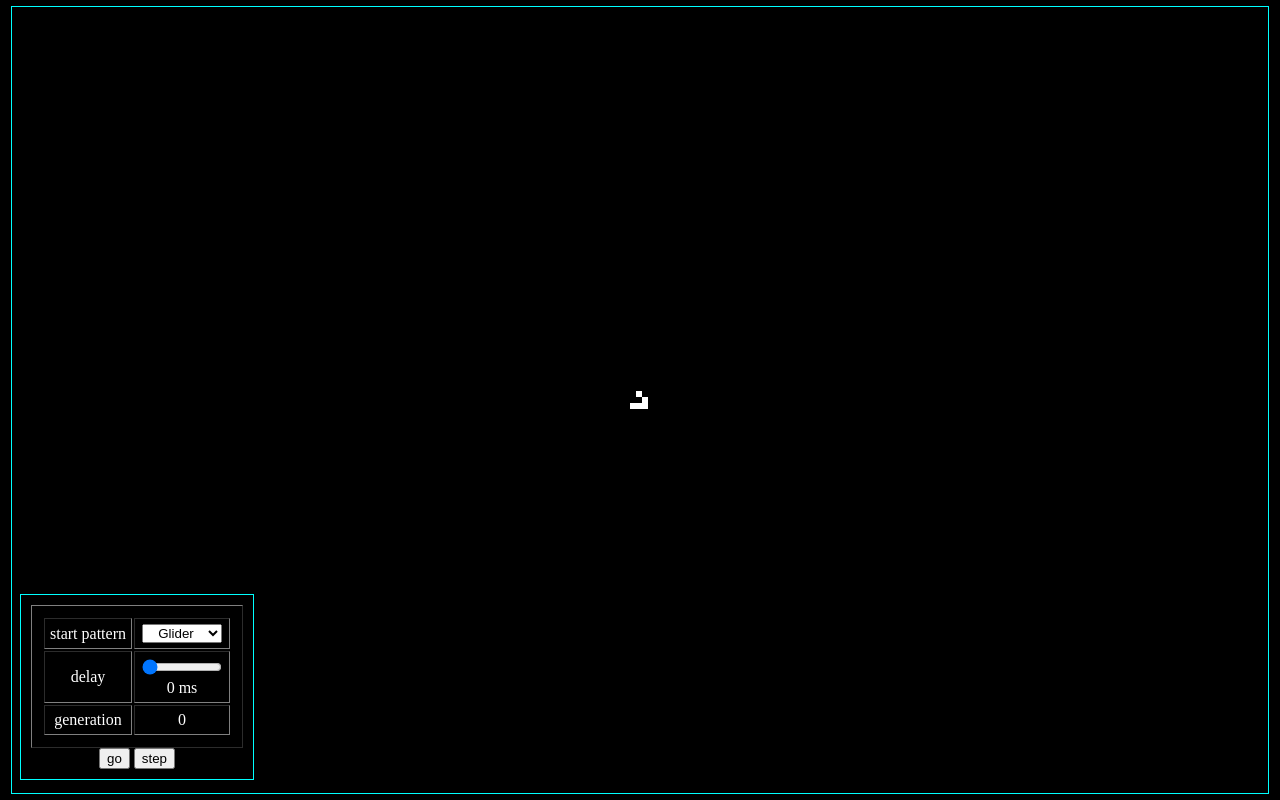
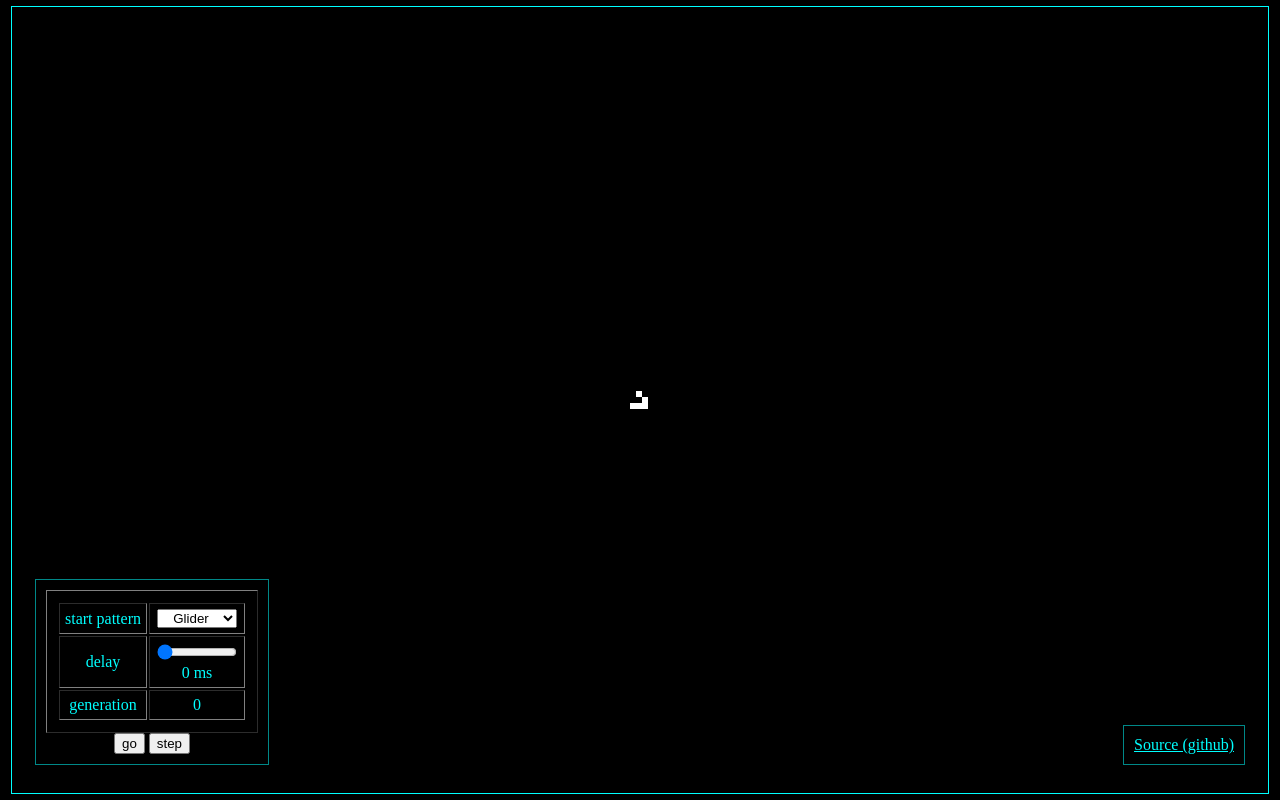
Before and after one commit to codemonkeyfrom-space/conwaysgameoflife, a website with bundled scripts: page index.html in a window 1280 px wide. Built offline with nearby package versions, Linux system fonts and the light colour scheme.

Commit message:
style: colors; link to source

```diff
--- a/index.html
+++ b/index.html
@@ -5,6 +5,12 @@
     <meta name="viewport" content="width=device-width, initial-scale=1.0">
     <title>Conway's Game of Life</title>
     <style>
+        a:link {
+            color: #0ff;
+        }
+        a:visited {
+            color: #088;
+        }
         body {
             display: flex;
             flex-direction: column;
@@ -13,7 +19,7 @@
             height: 100vh;
             margin: 0;
             background-color: #000;
-            color: white;
+            color: #0ff;
         }
         table {
             padding: 10px;
@@ -30,23 +36,29 @@
             width: 20px;
         }
         canvas {
-            border: 1px solid cyan;
+            border: 1px solid #0ff;
             width: 98%;
             height: 98%;
         }
         #control {
             position: absolute;
             background-color: #000;
-            border: 1px solid cyan;
+            border: 1px solid #088;
             border-spacing: 2px;
-            bottom:20px;
-            left: 20px;
+            bottom:35px;
+            left: 35px;
             padding: 10px;
 
         }
-        /* select, button {
-            margin-bottom: 10px;
-        } */
+        #infor {
+            position: absolute;
+            background-color: #000;
+            border: 1px solid #088;
+            border-spacing: 2px;
+            bottom: 35px;
+            right: 35px;
+            padding: 10px;
+        }
     </style>
 </head>
 <body>
@@ -97,6 +109,10 @@
 
     </div>
 
+    <div id="infor">
+        <a href="https://github.com/pabrams/conwaysgameoflife">Source (github)</a>
+    </div>
+
     <canvas id="gameCanvas"></canvas>
     <script src="game.js" type="module"></script>
 </body>
```
